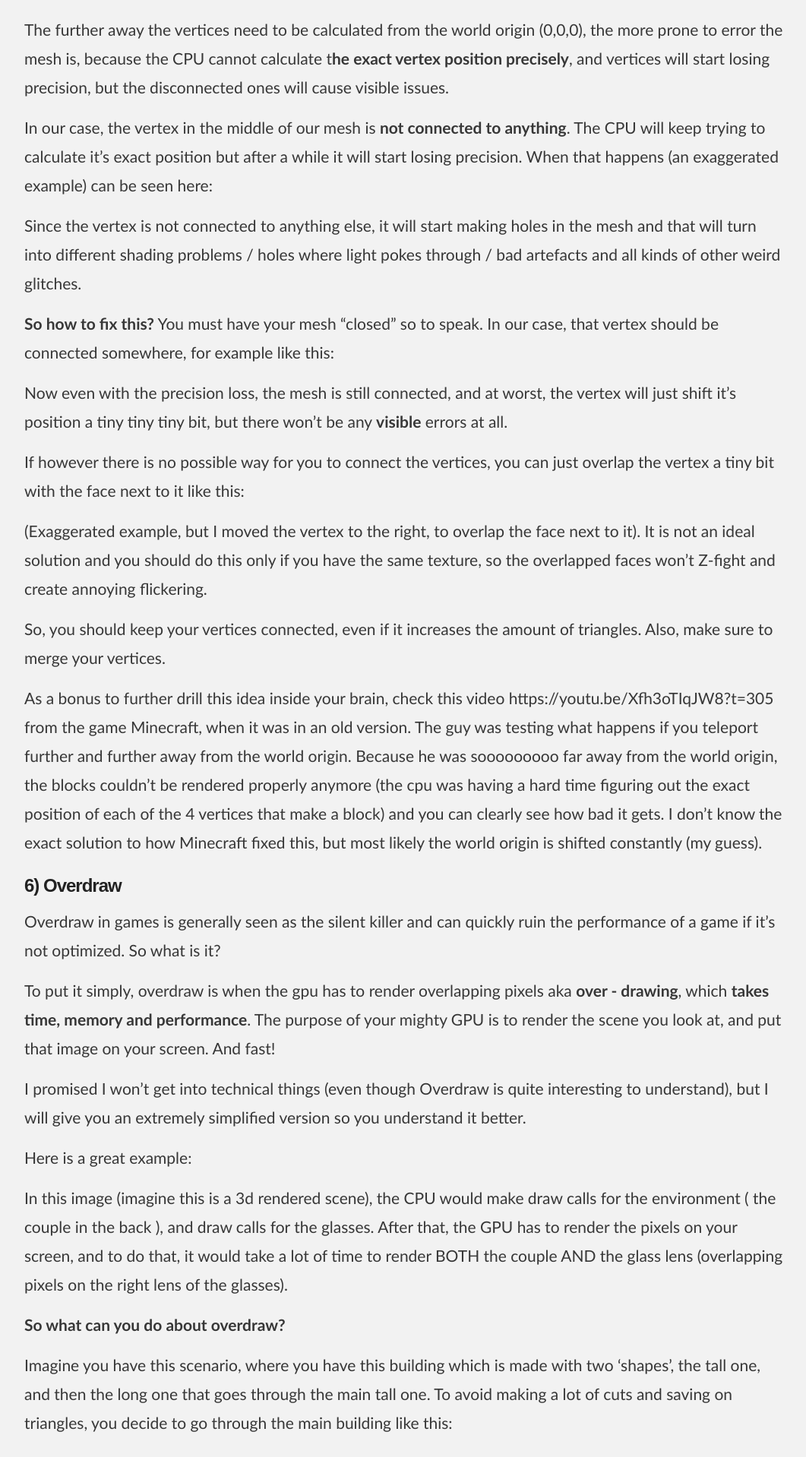
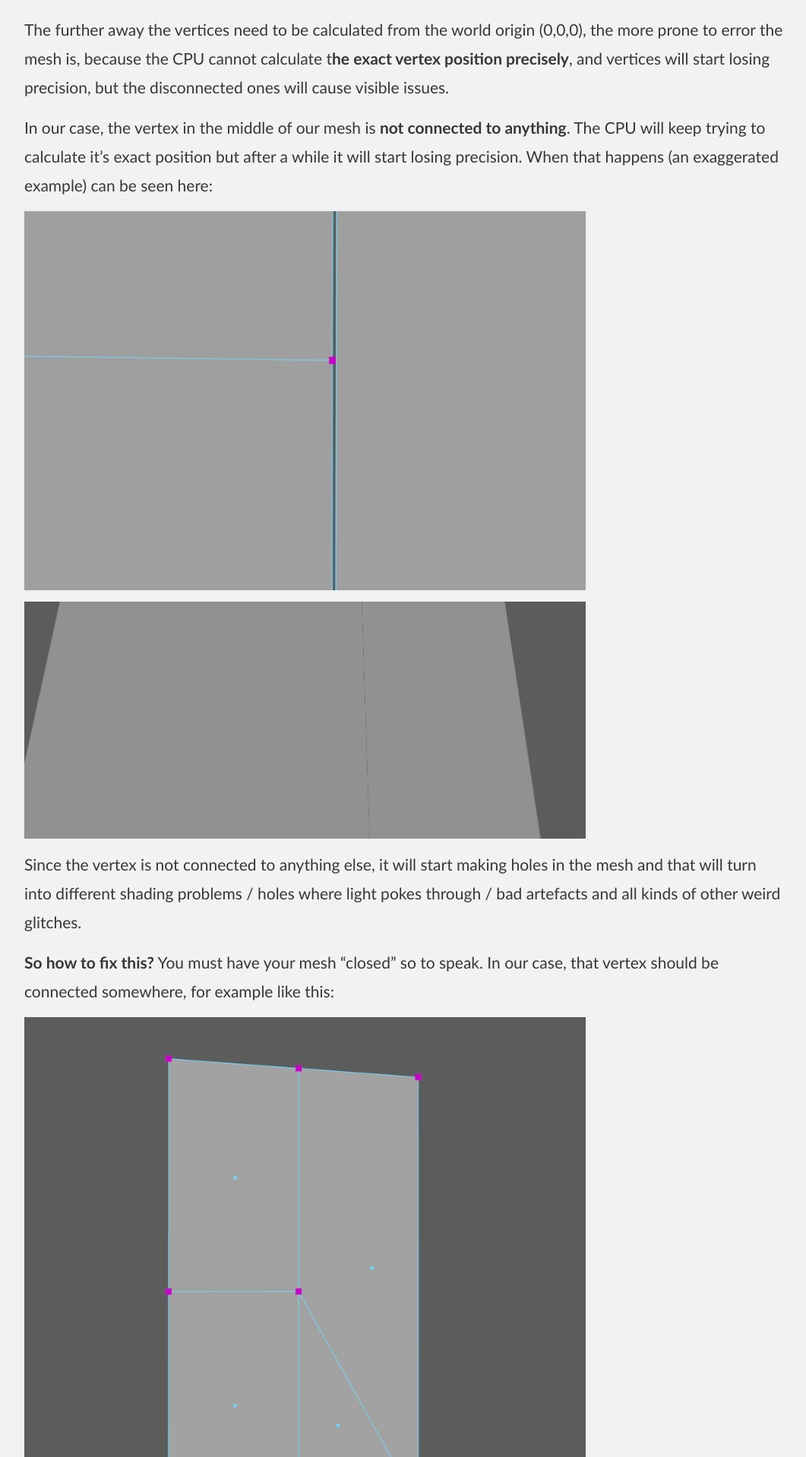
Before and after one commit to comradeintense/assetoptimization, a Jekyll site: the page built from index.md, in a window 1280 px wide. Shown: the part 4482-6400 px from the top of the page at 76% size, without its empty margins (108-1169 px from the left). Built offline with Jekyll 4.4.1, drawn with Linux system fonts in a browser that asks for light colours; our own code applies the rules of GitHub Pages for plain Markdown files.

Commit message:
Update index.md

```diff
--- a/index.md
+++ b/index.md
@@ -75,16 +75,24 @@ The further away the vertices need to be calculated from the world origin (0,0,0
 
 In our case, the vertex in the middle of our mesh is **not connected to anything**. The CPU will keep trying to calculate it's exact position but after a while it will start losing precision. When that happens (an exaggerated example) can be seen here:
 
+![vert2](images/vert2.png)
+
+![vert3](images/vert3.png)
+
+
 
 Since the vertex is not connected to anything else, it will start making holes in the mesh and that will turn into different shading problems / holes where light pokes through / bad artefacts and all kinds of other weird glitches.
 
 **So how to fix this?**
 You must have your mesh "closed" so to speak. In our case, that vertex should be connected somewhere, for example like this:
 
+![vert4](images/vert4.png)
+
 Now even with the precision loss, the mesh is still connected, and at worst, the vertex will just shift it’s position a tiny tiny tiny bit, but there won't be any **visible** errors at all.
 
 If however there is no possible way for you to connect the vertices, you can just overlap the vertex a tiny bit with the face next to it like this:
 
+![vert5](images/vert5.png)
 
 (Exaggerated example, but I moved the vertex to the right, to overlap the face next to it). It is not an ideal solution and you should do this only if you have the same texture, so the overlapped faces won't Z-fight and create annoying flickering.
 
```
